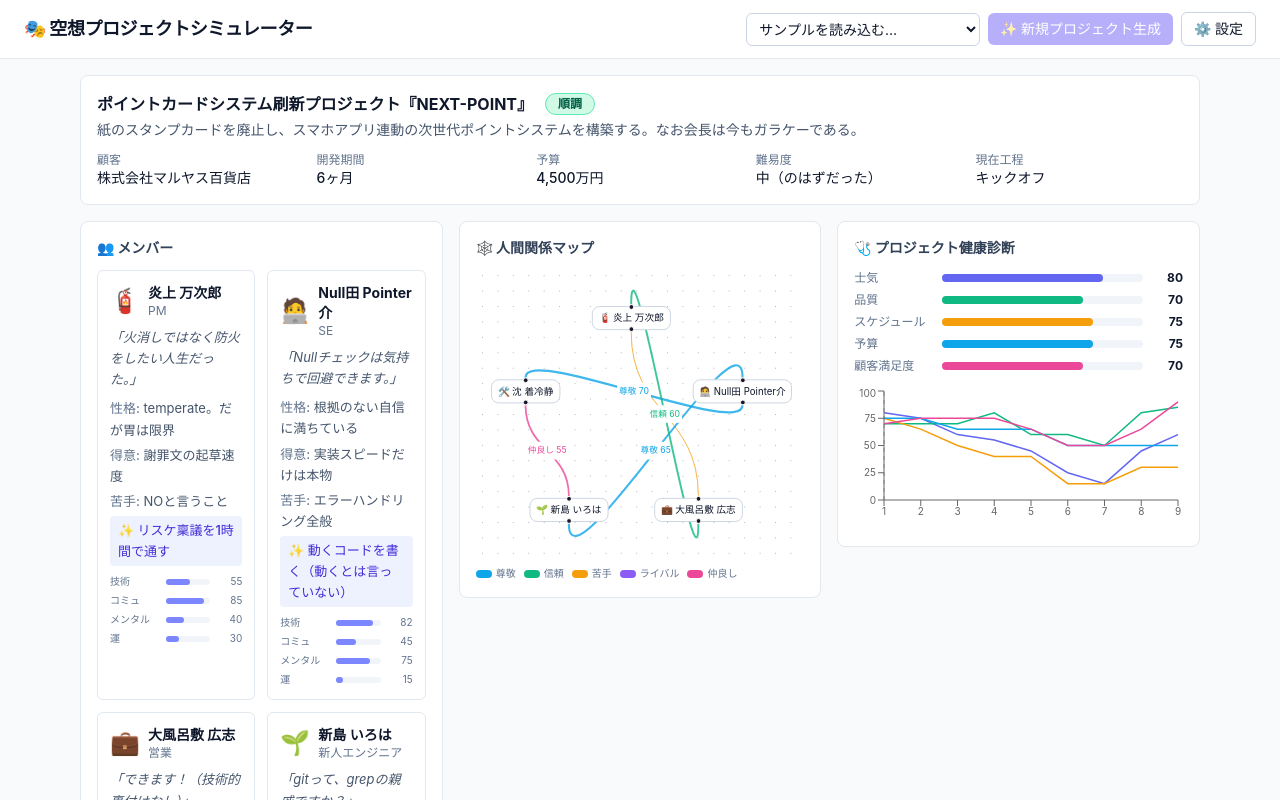
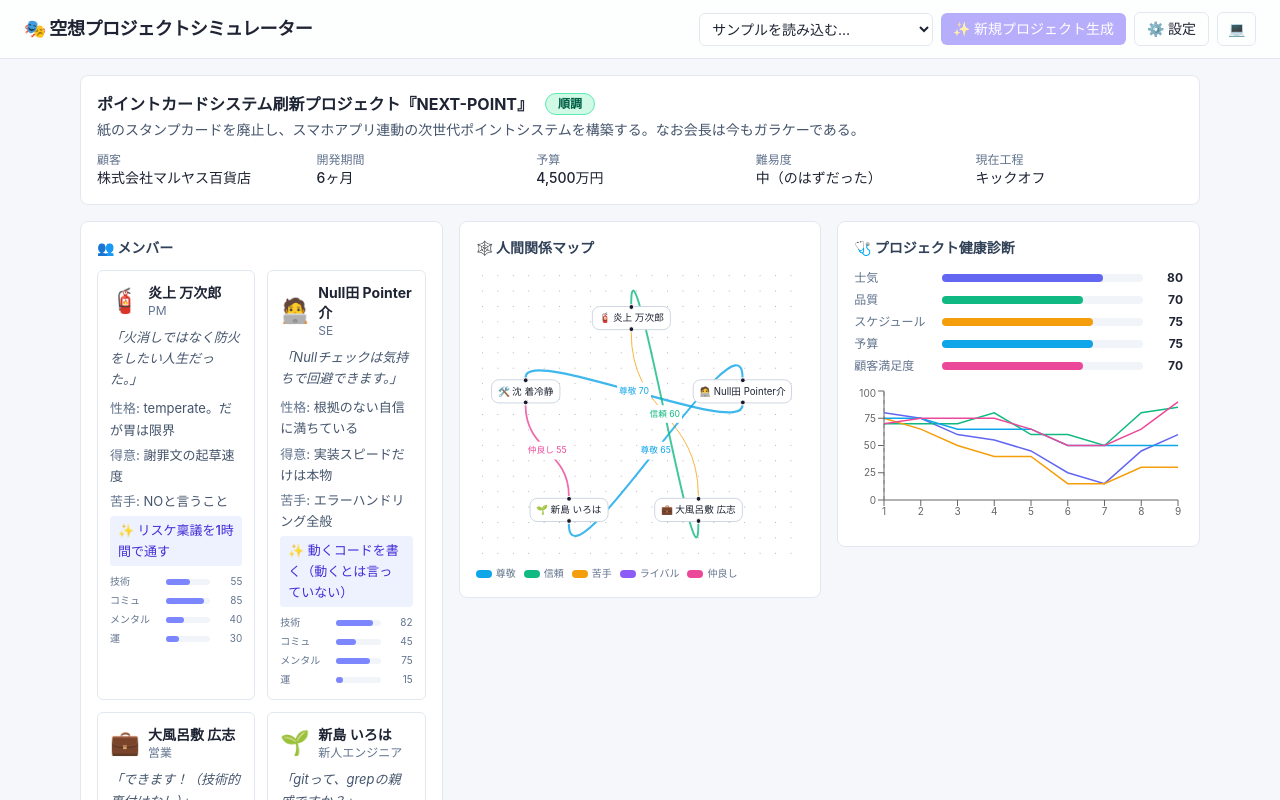
Before and after one commit to shio3ch/fanciful-project-simulator, a React (Vite) app: page / in a window 1280 px wide. Shown: the top 800 px of the page. Built offline with nearby package versions, Linux system fonts and the light colour scheme.

Commit message:
feat: ナイトモード切替（ライト/ダーク/システム追従）を追加

```diff
--- a/src/App.tsx
+++ b/src/App.tsx
@@ -1,4 +1,4 @@
-import { useMemo, useState } from "react";
+import { useEffect, useMemo, useState } from "react";
 import type { Scenario } from "./types/scenario";
 import { computeSeries } from "./lib/computeState";
 import { generateScenario } from "./lib/generateScenario";
@@ -9,6 +9,13 @@ import {
   type ApiProvider,
   type ApiSettings,
 } from "./lib/storage";
+import {
+  loadThemePreference,
+  nextThemePreference,
+  resolveTheme,
+  saveThemePreference,
+  type ThemePreference,
+} from "./lib/theme";
 import { SAMPLE_SCENARIOS } from "./data/samples";
 import Header from "./components/Header";
 import ProjectSummary from "./components/ProjectSummary";
@@ -38,6 +45,28 @@ export default function App() {
   const [generating, setGenerating] = useState(false);
   const [progressChars, setProgressChars] = useState(0);
   const [error, setError] = useState<GenerationErrorDetails | null>(null);
+  const [themePref, setThemePref] = useState<ThemePreference>(() =>
+    loadThemePreference(),
+  );
+
+  useEffect(() => {
+    const media = window.matchMedia("(prefers-color-scheme: dark)");
+    const apply = () => {
+      document.documentElement.dataset.theme = resolveTheme(
+        themePref,
+        media.matches,
+      );
+    };
+    apply();
+    media.addEventListener("change", apply);
+    return () => media.removeEventListener("change", apply);
+  }, [themePref]);
+
+  function handleCycleTheme() {
+    const next = nextThemePreference(themePref);
+    setThemePref(next);
+    saveThemePreference(next);
+  }
 
   const series = useMemo(() => computeSeries(scenario), [scenario]);
   const snapshot = series[selectedIndex];
@@ -78,13 +107,15 @@ export default function App() {
   }
 
   return (
-    <div className="min-h-screen bg-slate-50 text-slate-900">
+    <div className="min-h-screen bg-surface text-ink">
       <Header
         onOpenSettings={() => setSettingsOpen(true)}
         onGenerate={handleGenerate}
         onSelectSample={(i) => loadScenario(SAMPLE_SCENARIOS[i])}
         generating={generating}
         hasApiKey={apiSettings.apiKey.length > 0}
+        themePref={themePref}
+        onCycleTheme={handleCycleTheme}
       />
       <main className="mx-auto flex max-w-6xl flex-col gap-4 p-4">
         {error && (
--- a/src/components/Header.tsx
+++ b/src/components/Header.tsx
@@ -1,24 +1,36 @@
+import { THEME_LABELS, type ThemePreference } from "../lib/theme";
+
+const THEME_ICONS: Record<ThemePreference, string> = {
+  light: "☀️",
+  dark: "🌙",
+  system: "💻",
+};
+
 export default function Header({
   onOpenSettings,
   onGenerate,
   onSelectSample,
   generating,
   hasApiKey,
+  themePref,
+  onCycleTheme,
 }: {
   onOpenSettings: () => void;
   onGenerate: () => void;
   onSelectSample: (index: number) => void;
   generating: boolean;
   hasApiKey: boolean;
+  themePref: ThemePreference;
+  onCycleTheme: () => void;
 }) {
   return (
-    <header className="sticky top-0 z-10 flex flex-wrap items-center gap-3 border-b border-slate-200 bg-white px-4 py-3 sm:px-6">
+    <header className="sticky top-0 z-10 flex flex-wrap items-center gap-3 border-b border-line bg-card/80 px-4 py-3 backdrop-blur sm:px-6">
       <h1 className="w-full text-lg font-bold tracking-tight sm:w-auto">
         🎭 空想プロジェクトシミュレーター
       </h1>
-      <div className="grid w-full grid-cols-[minmax(0,1fr)_auto] items-center gap-2 sm:ml-auto sm:flex sm:w-auto">
+      <div className="grid w-full grid-cols-[minmax(0,1fr)_auto_auto] items-center gap-2 sm:ml-auto sm:flex sm:w-auto">
         <select
-          className="col-span-2 min-w-0 rounded-md border border-slate-300 bg-white px-2 py-1.5 text-sm sm:col-span-1 sm:w-auto"
+          className="col-span-3 min-w-0 rounded-md border border-line bg-card px-2 py-1.5 text-sm sm:col-span-1 sm:w-auto"
           defaultValue=""
           onChange={(e) => {
             if (e.target.value !== "") onSelectSample(Number(e.target.value));
@@ -35,15 +47,23 @@ export default function Header({
           onClick={onGenerate}
           disabled={generating || !hasApiKey}
           title={hasApiKey ? "" : "設定からAPIキーを登録してください"}
-          className="whitespace-nowrap rounded-md bg-indigo-600 px-3 py-1.5 text-sm font-medium text-white hover:bg-indigo-700 disabled:opacity-40"
+          className="whitespace-nowrap rounded-md bg-indigo-600 px-3 py-1.5 text-sm font-medium text-white hover:bg-indigo-500 disabled:opacity-40"
         >
           {generating ? "生成中…" : "✨ 新規プロジェクト生成"}
         </button>
         <button
           onClick={onOpenSettings}
-          className="whitespace-nowrap rounded-md border border-slate-300 px-3 py-1.5 text-sm hover:bg-slate-100"
+          className="whitespace-nowrap rounded-md border border-line px-3 py-1.5 text-sm hover:bg-card-raised"
         >
           ⚙️ 設定
+        </button>
+        <button
+          onClick={onCycleTheme}
+          title={`テーマ: ${THEME_LABELS[themePref]}（クリックで切替）`}
+          aria-label={`テーマ切替（現在: ${THEME_LABELS[themePref]}）`}
+          className="whitespace-nowrap rounded-md border border-line px-2.5 py-1.5 text-sm hover:bg-card-raised"
+        >
+          {THEME_ICONS[themePref]}
         </button>
       </div>
     </header>
```
